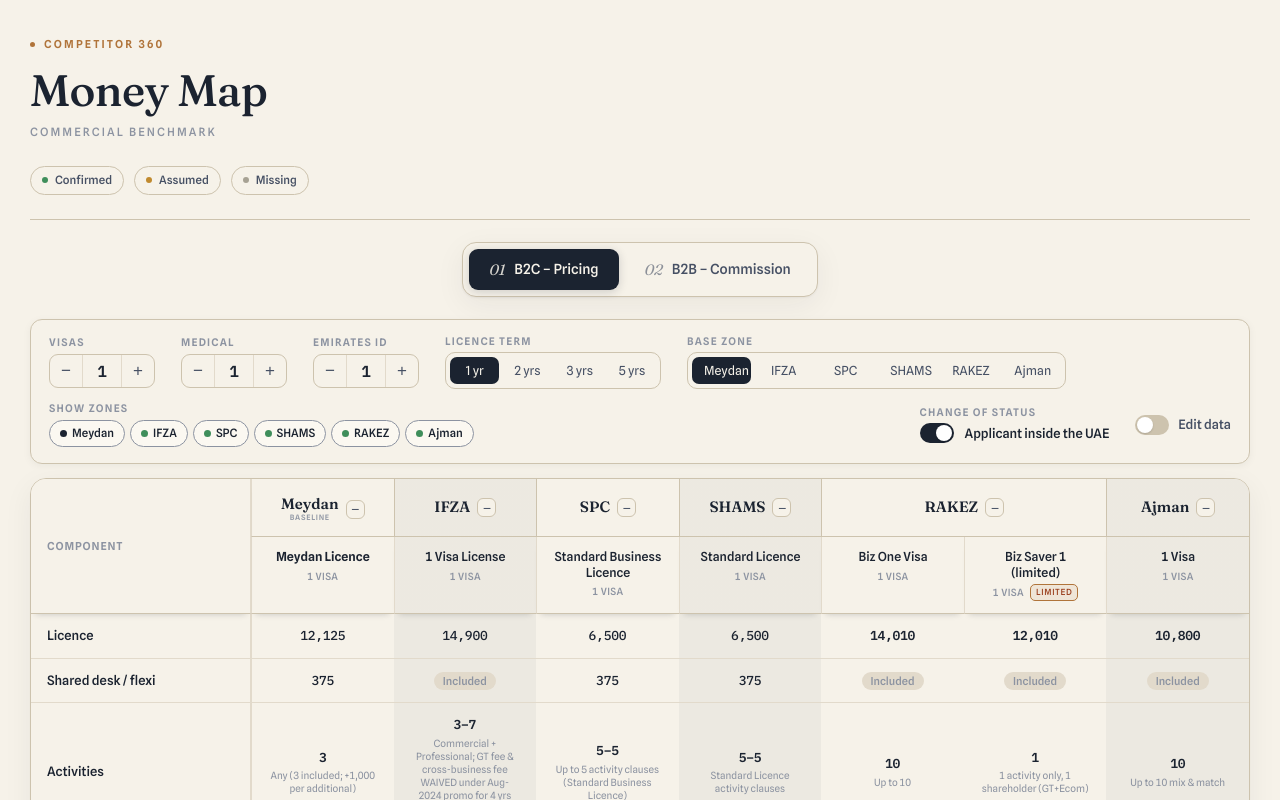
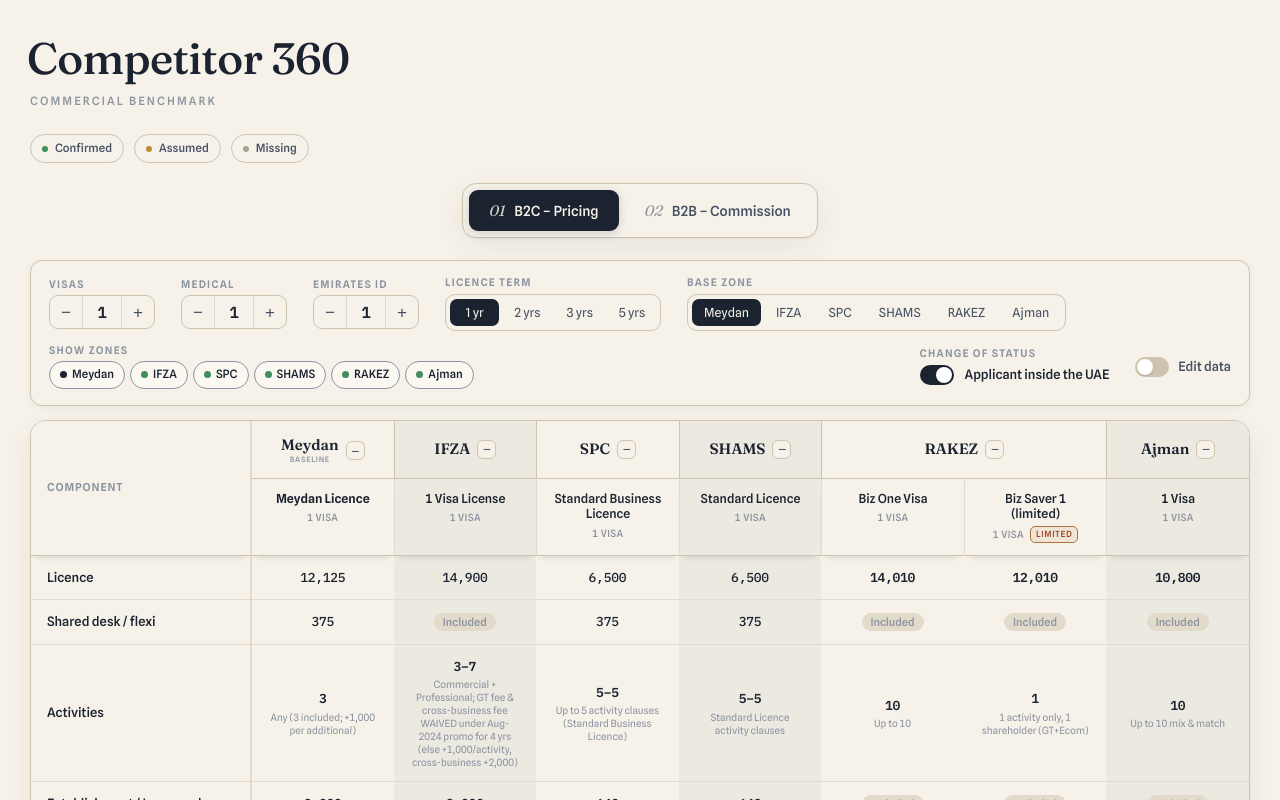
Before and after one commit to Husainabbas786/COMPETITOR360_V2, a React (Vite) app: page / in a window 1280 px wide. Shown: the top 800 px of the page. Built offline with nearby package versions, Linux system fonts and the light colour scheme.

Commit message:
UI polish: title to Competitor 360, drop kicker, remove masthead line + tighten tabs, fix base-zone pill skew, optically align title left edge

```diff
--- a/src/App.jsx
+++ b/src/App.jsx
@@ -18,8 +18,7 @@
   return (
     <div className="wrap">
       <header className="masthead">
-        <div className="kicker"><span className="dot" /> Competitor 360</div>
-        <h1>Money Map</h1>
+        <h1>Competitor 360</h1>
         <p className="masthead-tagline">Commercial Benchmark</p>
         <div className="meta-row">
           <ConfidenceTags />
--- a/src/components/b2c/B2CControls.jsx
+++ b/src/components/b2c/B2CControls.jsx
@@ -118,7 +118,7 @@
 
       <div className="cbar-field" title={COPY.controls.baseHint}>
         <label>{COPY.controls.baseLabel}</label>
-        <div className="seg wide">
+        <div className="seg wide seg-zones">
           {zones.map((z) => (
             <button key={z} className={baseZone === z ? 'on' : ''} onClick={() => setBaseZone(z)}>
               {z}
--- a/src/styles.css
+++ b/src/styles.css
@@ -44,10 +44,12 @@
 .num, .mono { font-family: var(--mono); font-variant-numeric: tabular-nums; letter-spacing: -.02em; }
 
 /* ---------- header ---------- */
-header.masthead { border-bottom: 1px solid var(--line-strong); padding-bottom: 24px; margin-bottom: 8px; }
+header.masthead { padding-bottom: 6px; margin-bottom: 0; }
 .kicker { display: flex; align-items: center; gap: 9px; font-size: 11px; letter-spacing: .2em; text-transform: uppercase; color: var(--ochre); font-weight: 600; }
 .kicker .dot { width: 5px; height: 5px; border-radius: 50%; background: var(--ochre); }
-h1 { font-family: var(--serif); font-weight: 500; font-size: clamp(30px,4.6vw,44px); line-height: 1.04; letter-spacing: -.015em; margin: 15px 0 0; }
+/* margin-left: optical alignment — Fraunces' left side-bearing makes the big "C"
+   sit ~3px right of the subtitle/chips; pull it back so all three share one edge. */
+h1 { font-family: var(--serif); font-weight: 500; font-size: clamp(30px,4.6vw,44px); line-height: 1.04; letter-spacing: -.015em; margin: 0 0 0 -3px; }
 h1 em { font-style: italic; color: var(--teal); }
 .masthead-tagline { font-family: var(--sans); font-size: 11.5px; letter-spacing: .18em; text-transform: uppercase; color: var(--ink-faint); font-weight: 500; margin-top: 11px; }
 .sub { font-size: 15.5px; color: var(--ink-soft); max-width: 60ch; margin-top: 16px; }
@@ -57,7 +59,7 @@
 .d.ok { background: var(--ok); } .d.warn { background: var(--warn); } .d.grey { background: var(--grey); }
 
 /* ---------- tabs ---------- */
-.tabs { display: flex; gap: 6px; margin: 22px auto; background: var(--paper); border: 1px solid var(--line-strong); border-radius: 14px; padding: 6px; width: fit-content; box-shadow: var(--shadow); }
+.tabs { display: flex; gap: 6px; margin: 14px auto 22px; background: var(--paper); border: 1px solid var(--line-strong); border-radius: 14px; padding: 6px; width: fit-content; box-shadow: var(--shadow); }
 .tab { font-family: var(--sans); font-size: 14px; font-weight: 500; color: var(--ink-soft); background: transparent; border: none; padding: 11px 20px; border-radius: 9px; cursor: pointer; display: flex; align-items: center; gap: 9px; transition: all .25s ease; }
 .tab .n { font-family: var(--serif); font-style: italic; font-size: 15px; opacity: .6; }
 .tab:hover { color: var(--ink); }
@@ -134,6 +136,10 @@
 .b2c-controlbar .seg.wide { width: auto; }
 /* nowrap + min-width so "1 yr" / "2 yrs" / "3 yrs" / "5 yrs" each sit on one line, evenly sized */
 .b2c-controlbar .seg button { padding: 6px 12px; min-width: 46px; font-size: 12.5px; white-space: nowrap; }
+/* Base-zone pills size to their OWN label (even padding), instead of stretching to
+   an equal width like the term buttons — so the selected black pill sits centred and
+   snug on every zone name regardless of length. Higher specificity than .seg.wide. */
+.b2c-controlbar .seg.seg-zones button { flex: 0 0 auto; min-width: 0; }
 .b2c-controlbar .status-toggle { padding: 0; }
 
 /* Zone filter — compact show/hide chips. The baseline chip is locked on. */
```
